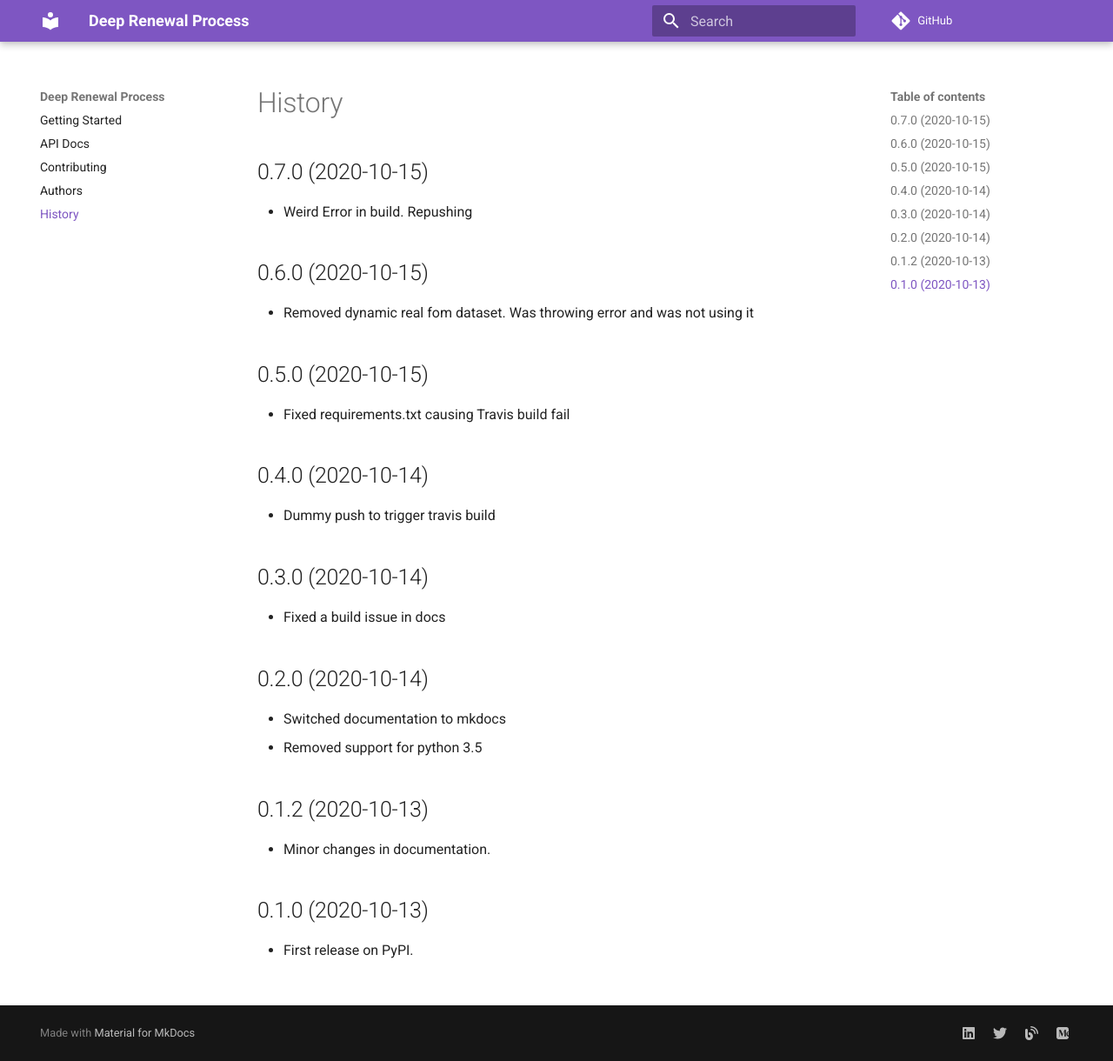
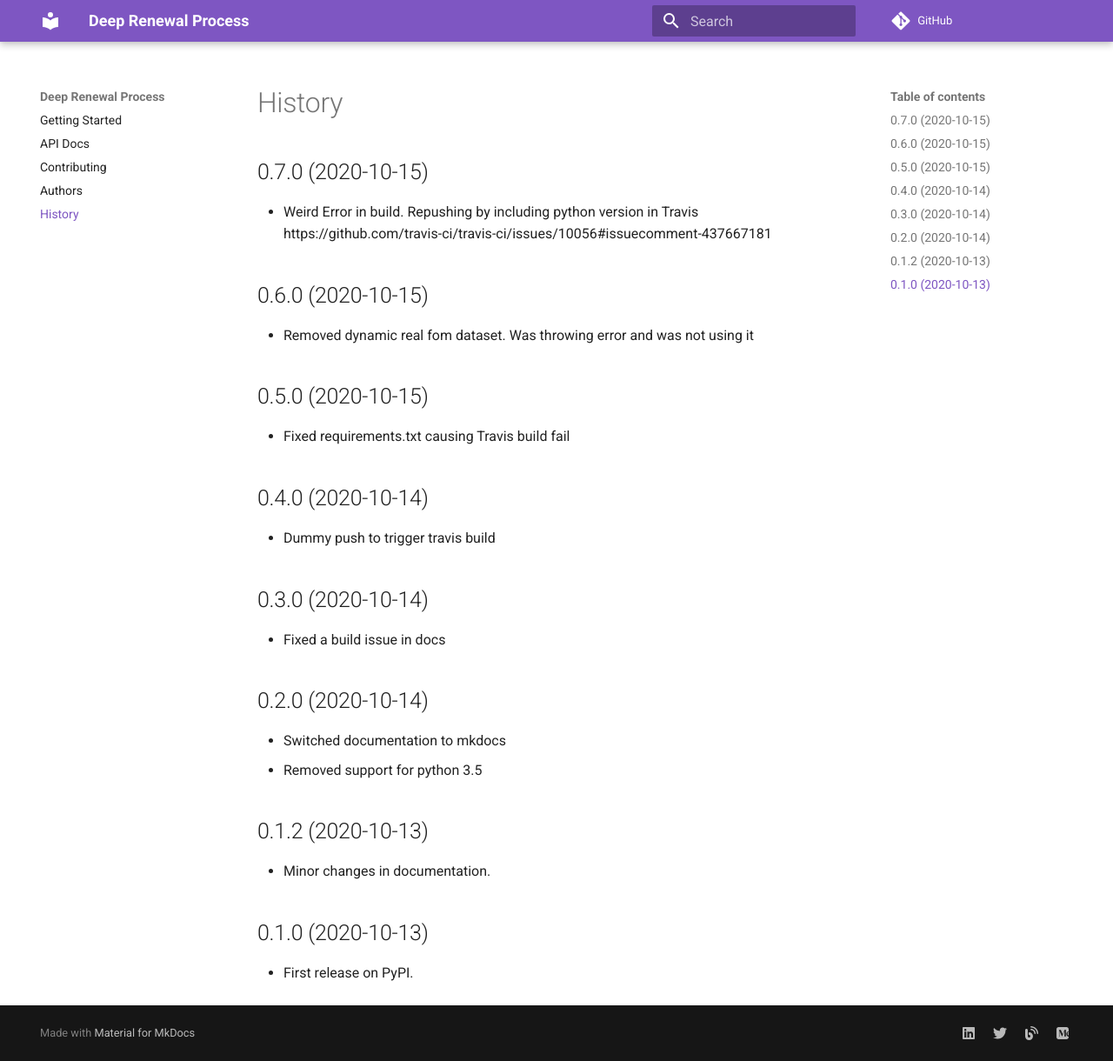
Before and after one commit to manujosephv/deeprenewalprocess, an MkDocs documentation site: the page built from docs/history.md, in a window 1280 px wide and 1220 px high. Shown: the whole window at 87% size. Built offline with MkDocs 1.6.1 and Material for MkDocs 9.7.7, drawn with Linux system fonts in a browser that asks for light colours; comment, search, counter and statistics services are not loaded.

Commit message:
-- updated history

```diff
--- a/docs/history.md
+++ b/docs/history.md
@@ -3,7 +3,8 @@ History
 0.7.0 (2020-10-15)
 ------------------
 
-- Weird Error in build. Repushing
+- Weird Error in build. Repushing by including python version in Travis
+https://github.com/travis-ci/travis-ci/issues/10056#issuecomment-437667181
 
 0.6.0 (2020-10-15)
 ------------------
```
